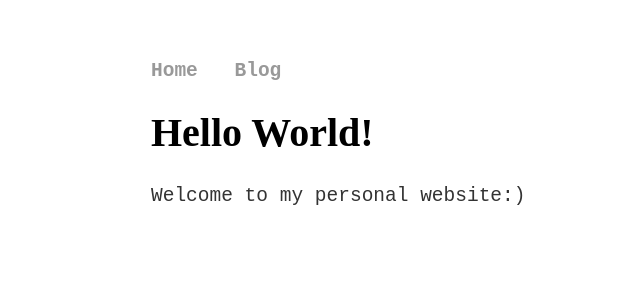
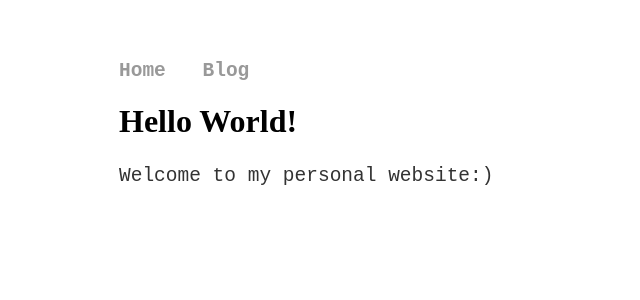
Before and after one commit to joe019/joe019.github.io, a Jekyll site: the page built from index.html, in a window 1280 px wide. Shown: the top 300 px of the page, without its empty margins (41-681 px from the left). Built offline with Jekyll 4.4.1, drawn with Linux system fonts in a browser that asks for light colours.

Commit message:
Font changes

```diff
--- a/css/main.css
+++ b/css/main.css
@@ -1,6 +1,6 @@
 body {
     margin: 60px auto;
-    width: 70%;
+    width: 75%;
 }
 
 nav ul {
@@ -22,13 +22,13 @@ a {
 }
 
 h1 {
-    font-size: 2.5em;
+    font-size: 2.0em;
     font-family: cursive;
 }
 
 p {
     font-size: 1.5em;
-    line-height: 1.4em;
+    line-height: 1.5em;
     color: #333;
     font-family: monospace;
 }
```
